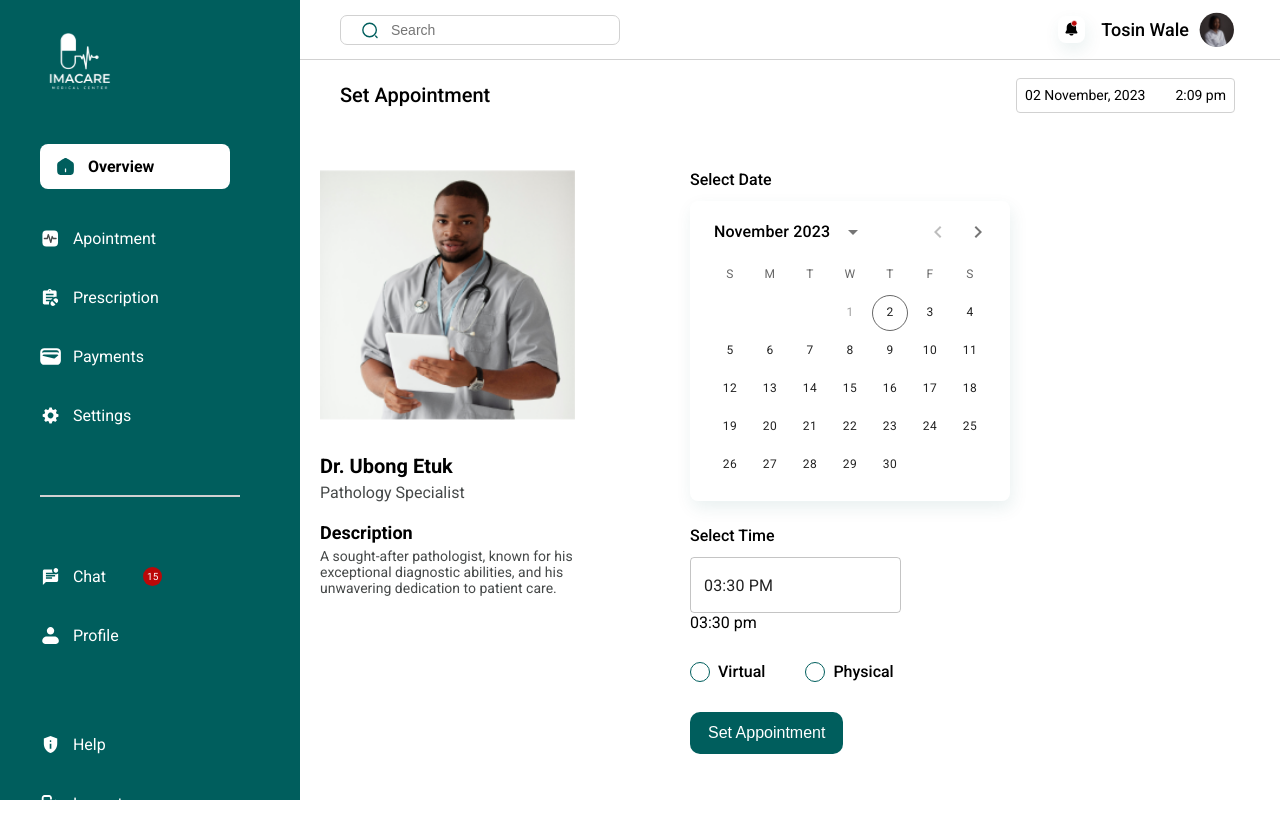
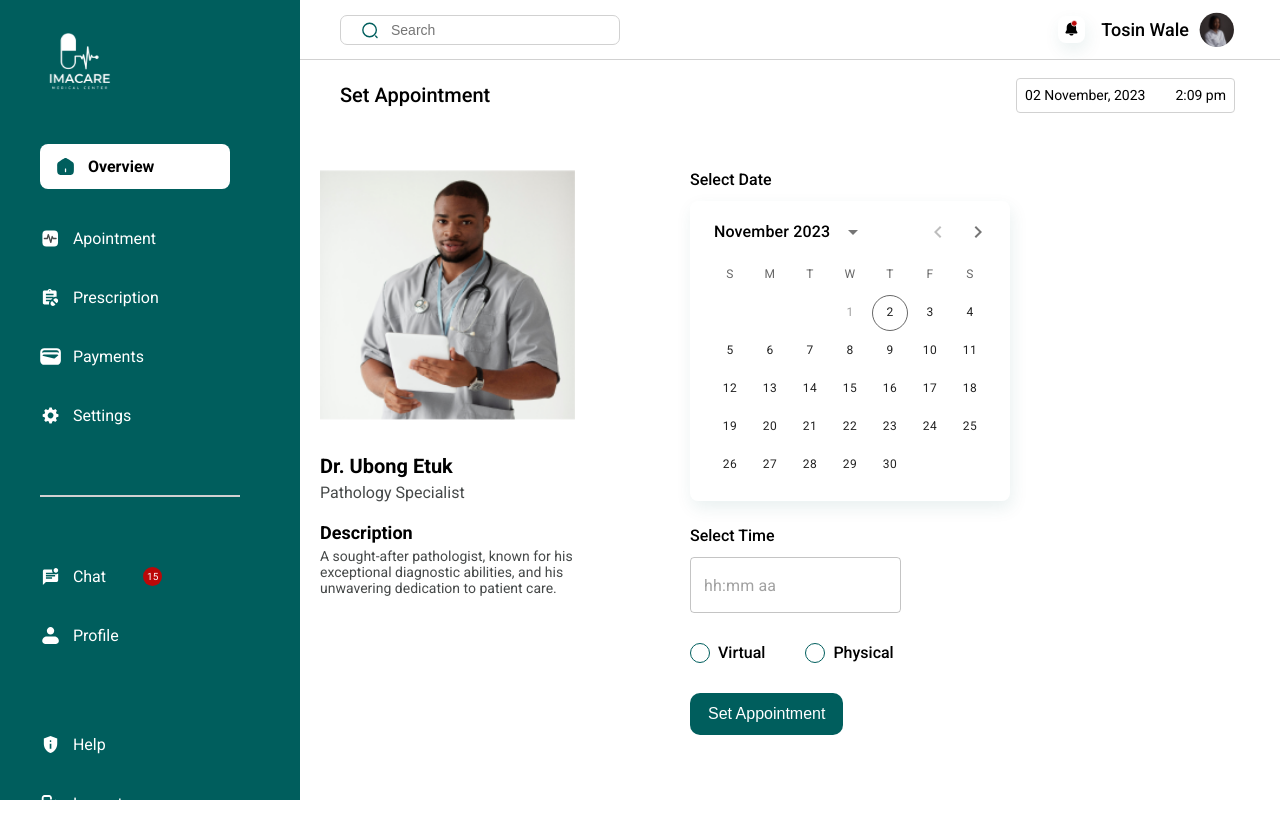
Before and after one commit to TAP-IMACARE/Client-Side, a React (Vite) app: page /dashboard/set-appointment in a window 1280 px wide. Shown: the top 838 px of the page. Built offline with nearby package versions, Linux system fonts and the light colour scheme.

Commit message:
time validation

```diff
--- a/src/components/Time/Time.jsx
+++ b/src/components/Time/Time.jsx
@@ -1,3 +1,4 @@
+/* eslint-disable react/prop-types */
 // eslint-disable-next-line no-unused-vars
 import React, { useState } from "react";
 import { TimePicker } from "@mui/x-date-pickers";
@@ -6,19 +7,15 @@ import { AdapterDayjs } from "@mui/x-date-pickers/AdapterDayjs";
 import dayjs from "dayjs";
 import "./Time.css";
 
-const Time = () => {
-  const [value, setValue] = useState(dayjs("2022-04-17T15:30"));
+const Time = ({ selectedTime, onChange }) => {
+  // const [value, setValue] = useState(dayjs("000"));
   return (
     <>
       <LocalizationProvider dateAdapter={AdapterDayjs}>
-        <TimePicker
-          value={value}
-          onChange={(newValue) => setValue(newValue)}
-          selected={true}
-        />
+        <TimePicker value={selectedTime} onChange={onChange} selected={true} />
       </LocalizationProvider>
 
-      <div>{value.format("hh:mm a")}</div>
+      {/* <div>{selectedTime.format("hh:mm a")}</div> */}
     </>
   );
 };
--- a/src/dashboards/Overview/Overview.css
+++ b/src/dashboards/Overview/Overview.css
@@ -118,7 +118,7 @@
 
 .available-docs-wrapper {
   display: flex;
-  gap: 20px;
+  gap: 25px;
 }
 .available-docs-wrapper .available-doc {
   margin-top: 18px;
```
